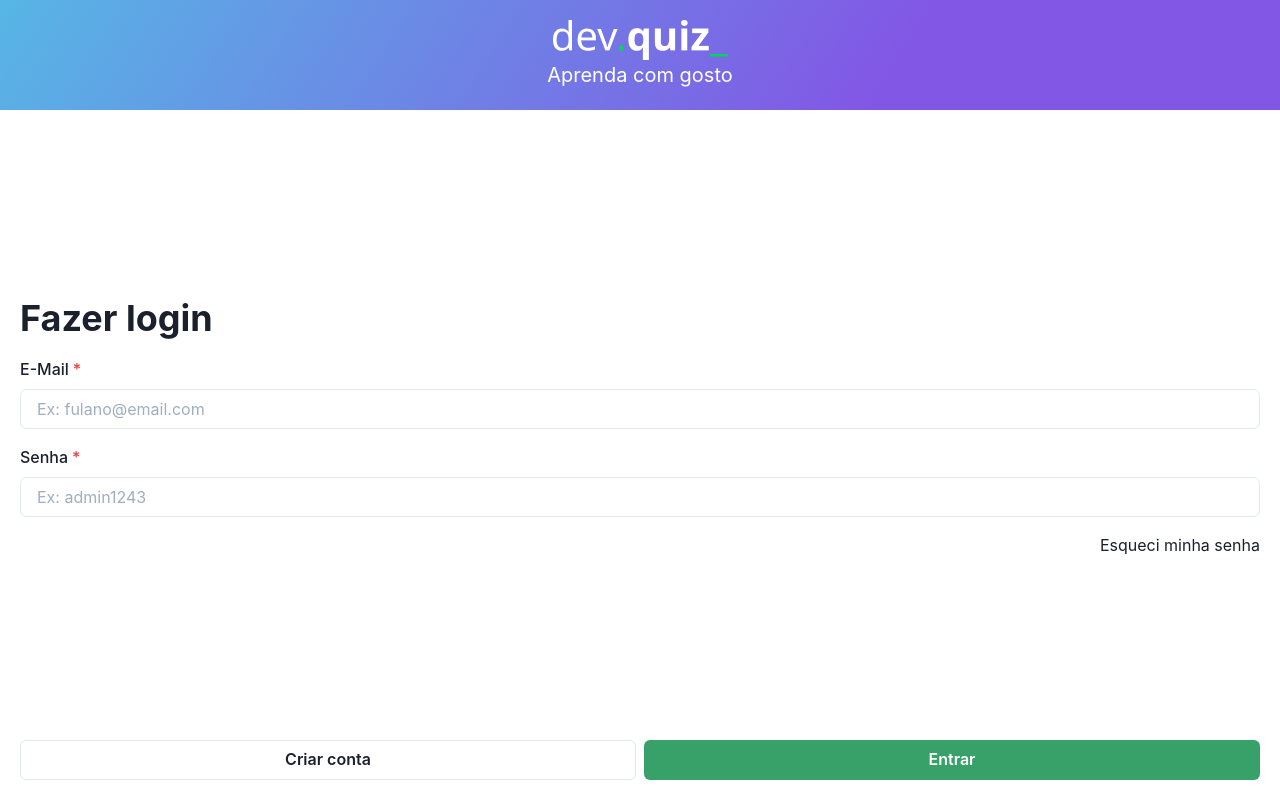
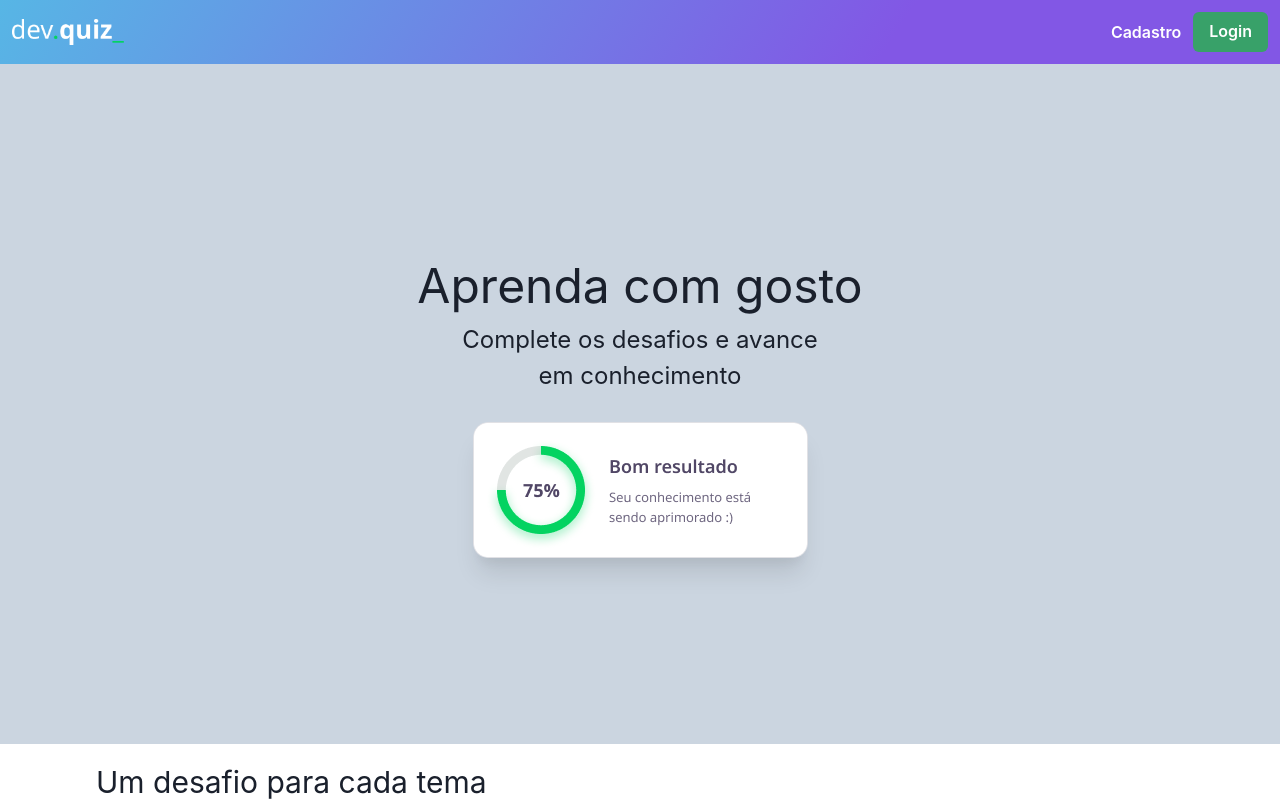
Before and after one commit to Jonatan966/dev-challenge, a React app in the folder packages/web/: page / in a window 1280 px wide. Before the commit this address led to /auth. Shown: the top 801 px of the page. Built offline with nearby package versions, Linux system fonts and the light colour scheme.

Commit message:
fix(web): can access landing page without login

```diff
--- a/packages/web/src/app.tsx
+++ b/packages/web/src/app.tsx
@@ -21,10 +21,10 @@ export function App(): JSX.Element {
   return (
     <BrowserRouter>
       <ChakraProvider>
-        <Route exact path="/" component={LandingPage} />
         <LoadingProvider>
           <AuthProvider>
             <Switch>
+              <Route exact path="/" component={LandingPage} />
               <Route path="/auth">
                 <AppLogoHeader />
                 <Switch>
--- a/packages/web/src/components/private-route.tsx
+++ b/packages/web/src/components/private-route.tsx
@@ -1,3 +1,4 @@
+import { useEffect } from 'react'
 import { Redirect, Route, RouteProps } from 'react-router-dom'
 
 import { useAuth } from '../contexts/auth-context'
@@ -12,7 +13,11 @@ export function AuthVerificationRoute({
   redirectAfterVerified,
   ...routeProps
 }: AuthVerificationRouteProps): JSX.Element {
-  const { user } = useAuth()
+  const { user, refreshUserInformation } = useAuth()
+
+  useEffect(() => {
+    refreshUserInformation()
+  }, [])
 
   if (!user && isPrivate) {
     return <Redirect to="/auth" />
--- a/packages/web/src/contexts/auth-context.tsx
+++ b/packages/web/src/contexts/auth-context.tsx
@@ -107,7 +107,7 @@ export function AuthProvider({ children }: AuthProviderProps): JSX.Element {
 
     const token = getCookie('devchallenge-token')
 
-    if (!token) {
+    if (!token || router.location.pathname === '/') {
       setIsLoading(false)
       return
     }
--- a/packages/web/src/pages/landing.tsx
+++ b/packages/web/src/pages/landing.tsx
@@ -16,9 +16,11 @@ export function LandingPage(): JSX.Element {
         zIndex={9999}
       >
         <Image src="/icons/logo.png" mr="auto" width="28" />
-        <Button variant="link" to="/auth/register" color="HighlightText">
-          Cadastro
-        </Button>
+        <Link to="/auth/register">
+          <Button variant="link" color="HighlightText">
+            Cadastro
+          </Button>
+        </Link>
         <Link to="/auth">
           <Button colorScheme="green">Login</Button>
         </Link>
```
